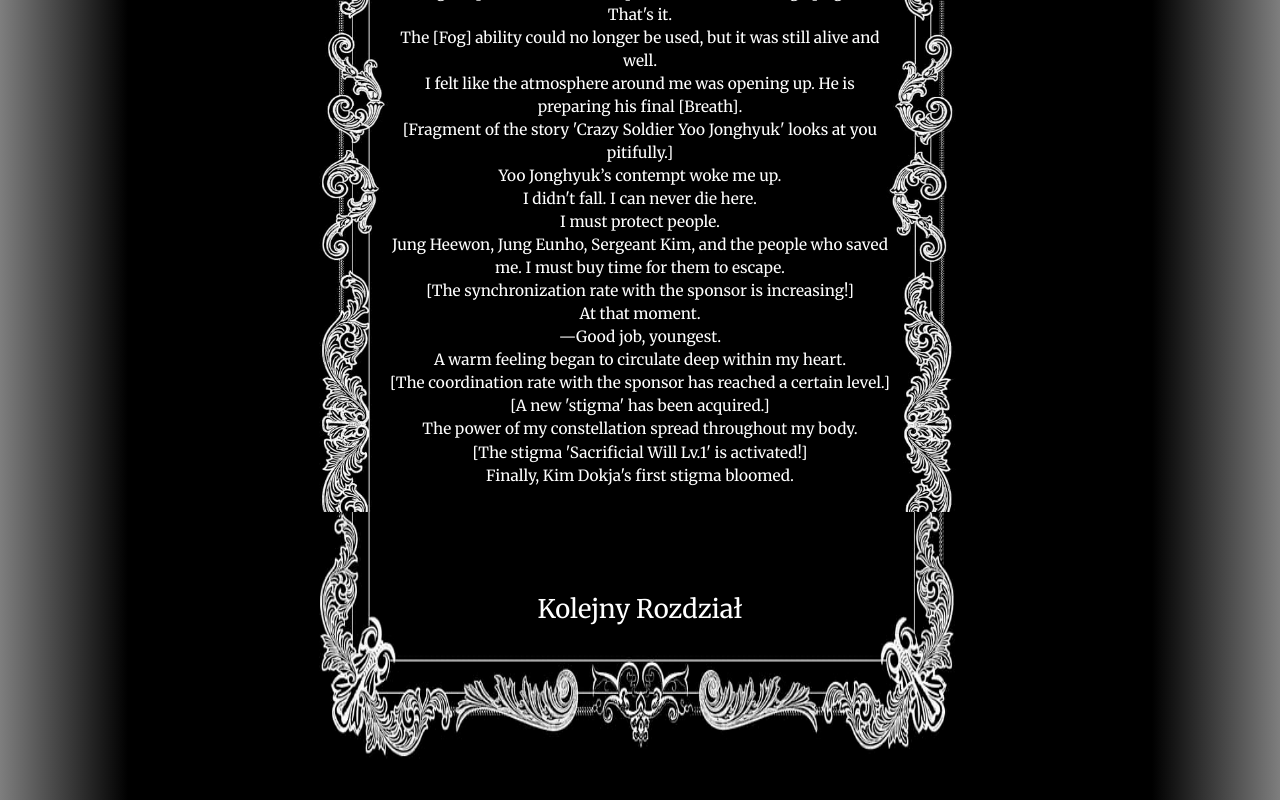
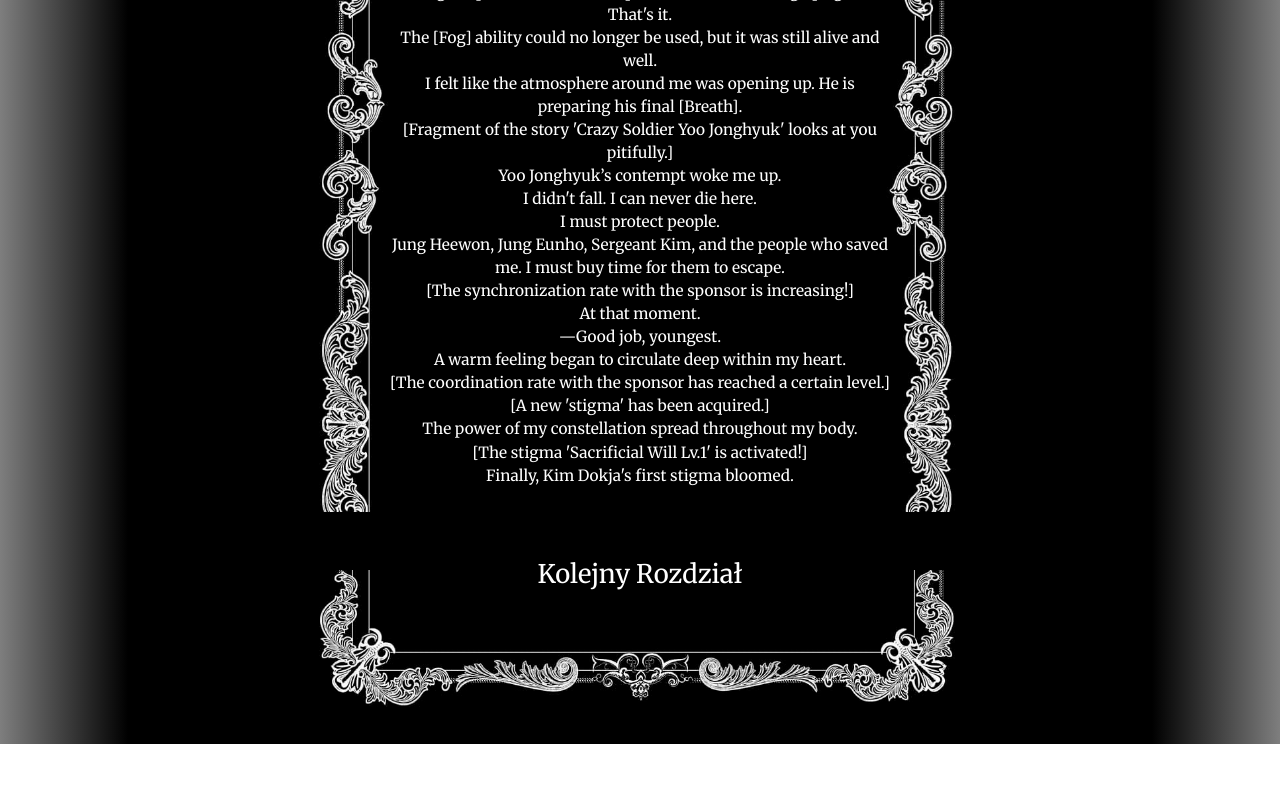
Before and after one commit to Staser16/orv, a React (Vite) app: page / in a window 1280 px wide. Shown: the part 7785-8585 px from the top of the page. After the commit the page ends 8529 px from the top, so only its background shows below. Built offline with nearby package versions, Linux system fonts and the light colour scheme.

Commit message:
Update App.css

```diff
--- a/src/App.css
+++ b/src/App.css
@@ -152,17 +152,18 @@
 
 /* DÓŁ */
 .bottom {
+  position: relative;
+  width: 100%;
   background-image: url("/assets/images/frame-down.png");
-  background-size: 100% 100%;
-  background-position: bottom center;
   background-repeat: no-repeat;
-  width: 100%;
-  height: 20vw; /* zamiast aspect-ratio */
+  background-position: center bottom;
+  background-size: contain; /* zamiast 100% 100% */
   display: flex;
   justify-content: center;
   align-items: center;
-  margin: 0;
-  padding: 1vw 0 0 0;
+  padding: 2vw 0; /* trochę przestrzeni */
+  min-height: 10vw; /* zapasowa wysokość gdy tło się nie załaduje */
+  box-sizing: border-box;
 }
 
 /* Text inside */
```
